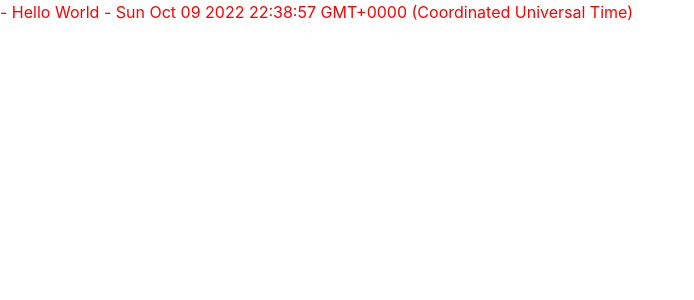
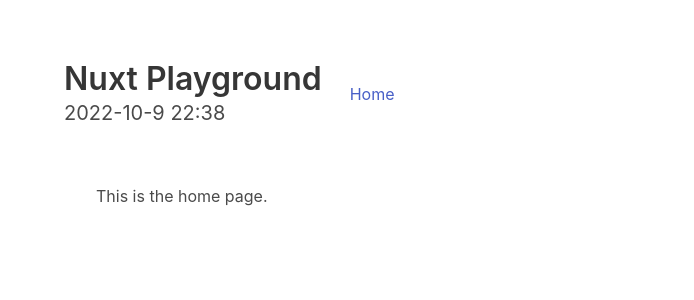
Before and after one commit to MinghongGao/nuxt-playground, a Nuxt app: page / in a window 1280 px wide. Shown: the top 300 px of the page, without its empty margins (0-694 px from the left). Built offline with nearby package versions, Linux system fonts and the light colour scheme.

Commit message:
clean up

```diff
--- /dev/null
+++ b/assets/global.scss
@@ -0,0 +1,4 @@
+body {
+  width: 100%;
+  height: 100%;
+}
--- a/components/HelloWorld.vue
+++ /dev/null
@@ -1,17 +0,0 @@
-<template>
-  <div>- Hello World - {{ currentDate }}</div>
-</template>
-<script>
-export default {
-  data() {
-    return {
-      currentDate: new Date(),
-    }
-  },
-}
-</script>
-<style lang="scss" scoped>
-div {
-  color: red;
-}
-</style>
--- /dev/null
+++ b/components/Navigation.vue
@@ -0,0 +1,37 @@
+<template>
+  <section class="navbar">
+    <div class="navbar-brand">
+      <div>
+        <h1 class="title">Nuxt Playground</h1>
+        <h2 class="subtitle">{{ currentDate }}</h2>
+      </div>
+    </div>
+    <div class="navbar-menu">
+      <ul class="navbar-start">
+        <li class="navbar-item" v-for="route in routes" :key="route.label">
+          <NuxtLink :to="route.to">{{ route.label }}</NuxtLink>
+        </li>
+      </ul>
+    </div>
+  </section>
+</template>
+<script>
+export default {
+  props: {
+    routes: {
+      type: [Object],
+    },
+  },
+  computed: {
+    currentDate() {
+      const currentDateTime = new Date()
+
+      return `${currentDateTime.getFullYear()}-${
+        currentDateTime.getMonth() + 1
+      }-${currentDateTime.getDate()} ${currentDateTime.getHours()}:${currentDateTime.getMinutes()}`
+    },
+  },
+}
+</script>
+<style lang="scss" scoped>
+</style>
--- /dev/null
+++ b/layouts/default.vue
@@ -0,0 +1,22 @@
+<template>
+  <section class="section">
+    <nav><Navigation :routes="routes" /></nav>
+    <main><Nuxt /></main>
+  </section>
+</template>
+<script>
+export default {
+  data() {
+    return {
+      routes: [
+        {
+          label: 'Home',
+          to: '/',
+        },
+      ],
+    }
+  },
+}
+</script>
+<style lang="scss" scoped>
+</style>
--- a/nuxt.config.js
+++ b/nuxt.config.js
@@ -18,7 +18,7 @@
   },
 
   // Global CSS: https://go.nuxtjs.dev/config-css
-  css: [],
+  css: ["bulma", "@/assets/global.scss"],
 
   // Plugins to run before rendering page: https://go.nuxtjs.dev/config-plugins
   plugins: [],
--- a/package.json
+++ b/package.json
@@ -16,6 +16,7 @@
     "@nuxtjs/axios": "^5.13.6",
     "bootstrap": "^4.6.1",
     "bootstrap-vue": "^2.21.2",
+    "bulma": "^0.9.4",
     "core-js": "^3.19.3",
     "nuxt": "^2.15.8",
     "vue": "^2.6.14",
--- a/pages/index.vue
+++ b/pages/index.vue
@@ -1,9 +1,3 @@
 <template>
-  <HelloWorld />
+  <section class="section"><h1>This is the home page.</h1></section>
 </template>
-
-<script>
-export default {
-  name: 'IndexPage',
-}
-</script>
```
Also changed, not shown: 2 other files (tests, documents, lock files or other folders).
